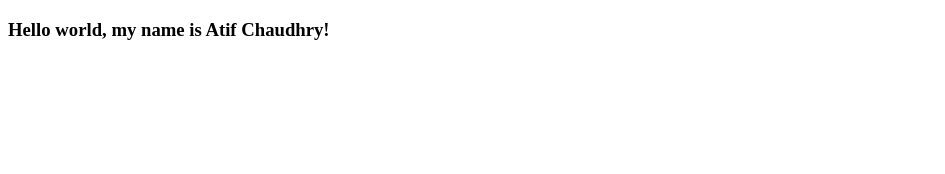
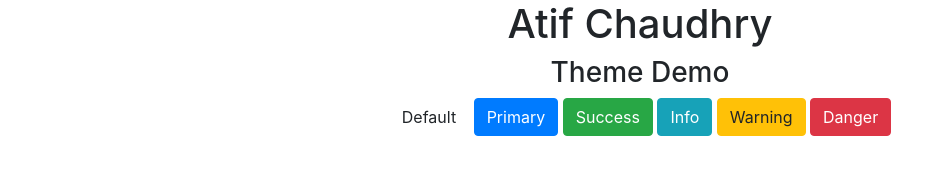
Before and after one commit to ChaudhryAtif/chaudhryatif.github.io, a plain HTML site: page index.html in a window 1280 px wide. Shown: the whole page, without its empty margins (0-945 px from the left). Drawn offline with nearby package versions, Linux system fonts and the light colour scheme.

Commit message:
Update index.html
- Add Paper Theme

```diff
--- a/index.html
+++ b/index.html
@@ -7,11 +7,27 @@
 	<meta http-equiv="X-UA-Compatible" content="IE=edge,chrome=1">
 	<meta name="viewport" content="width=device-width, initial-scale=1.0">
 
+	<link rel="stylesheet" href="https://bootswatch.com/paper/bootstrap.min.css">
+
+	<script src="https://cdnjs.cloudflare.com/ajax/libs/jquery/2.2.2/jquery.min.js"></script>
+	<script src="https://cdnjs.cloudflare.com/ajax/libs/twitter-bootstrap/3.3.6/js/bootstrap.min.js"></script>
+
 </head>
 
 <body>
 
-	<h3>Hello world, my name is Atif Chaudhry!</h3>
+	<div class="text-center">
+      <h1>Atif Chaudhry</h1>
+      <h3>Theme Demo</h3>
+      <div>
+        <a href="#" class="btn btn-default">Default</a>
+        <a href="#" class="btn btn-primary">Primary</a>
+        <a href="#" class="btn btn-success">Success</a>
+        <a href="#" class="btn btn-info">Info</a>
+        <a href="#" class="btn btn-warning">Warning</a>
+        <a href="#" class="btn btn-danger">Danger</a>
+      </div>
+    </div>
 
 </body>
 </html>
```
